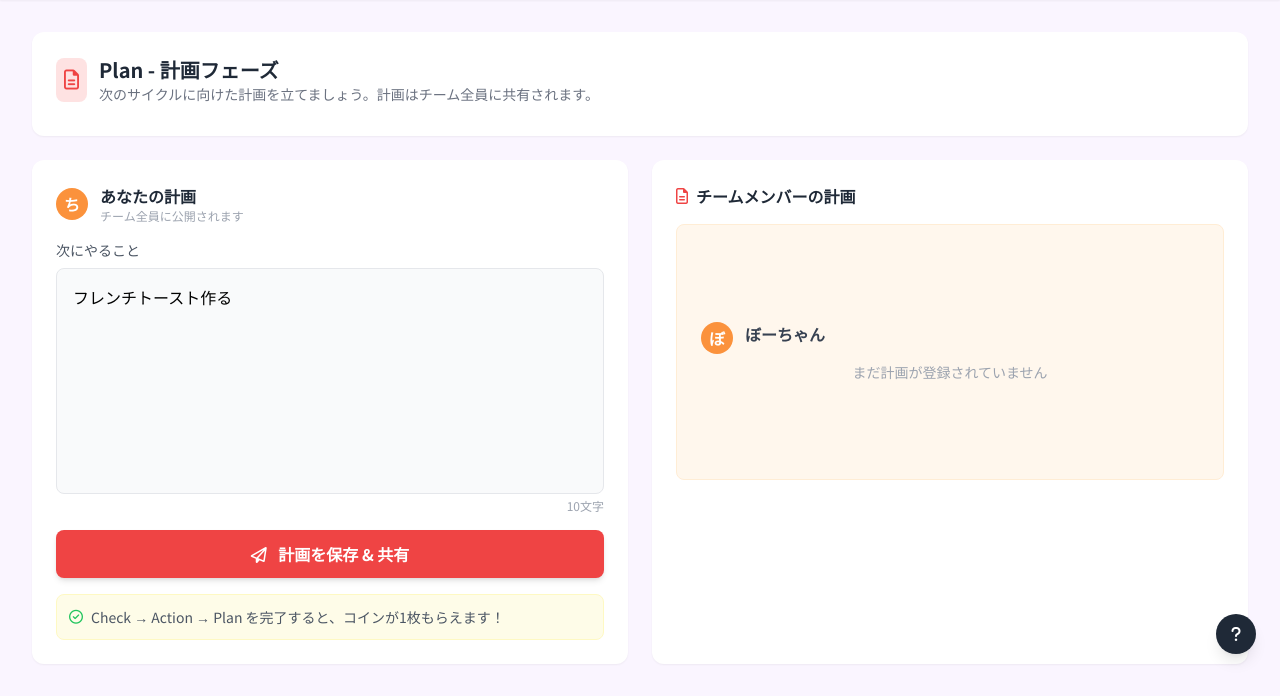
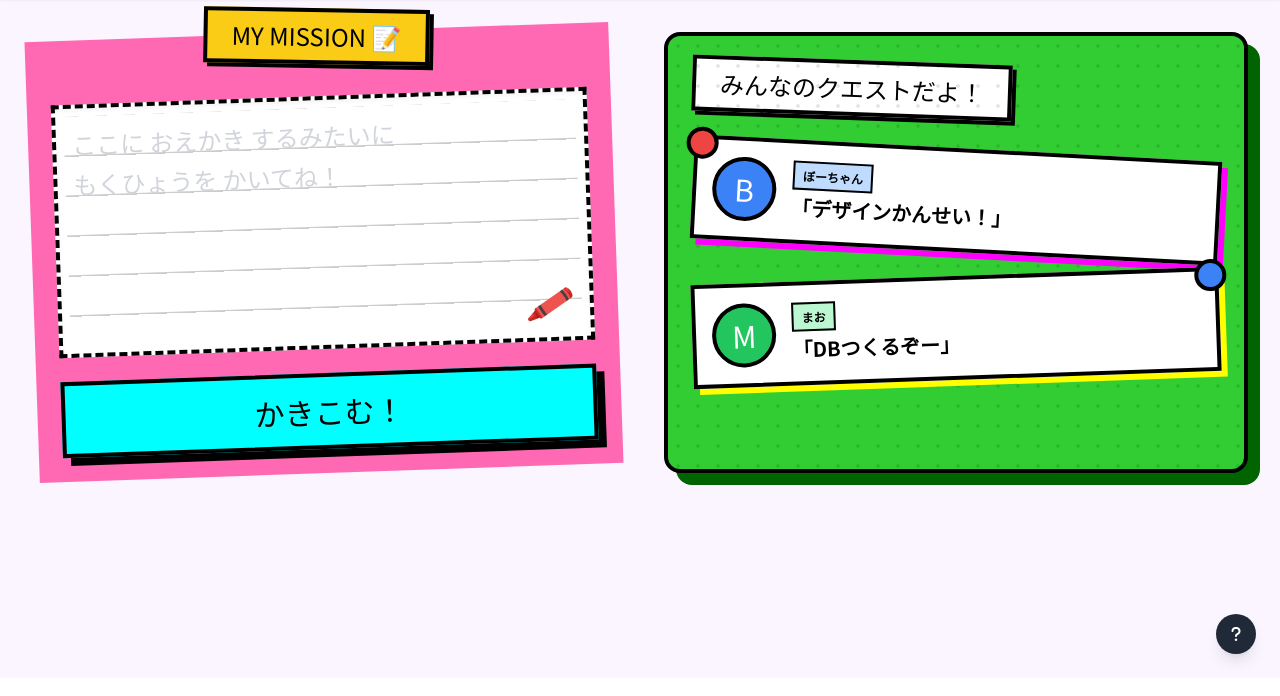
Before and after one commit to taiki-yokoyama/2025winterHackathonB, a PHP site: page / in a window 1280 px wide. Shown: the part 122-818 px from the top of the page. After the commit the page ends 791 px from the top, so only its background shows below. Run offline with PHP 8.4, Linux system fonts and the light colour scheme; some libraries are stand-ins or nearby versions.

Commit message:
完了した

```diff
--- a/src/plan/index.php
+++ b/src/plan/index.php
@@ -1,84 +1,52 @@
-<!-- Plan画面のコンテンツ（index.phpからincludeされる） -->
-<div class="bg-white rounded-xl shadow-sm p-6 mb-6">
-    <div class="flex items-center space-x-3 mb-2">
-        <div class="p-2 bg-red-100 rounded-lg text-red-500">
-            <i class="fa-regular fa-file-lines text-xl"></i>
-        </div>
-        <div>
-            <h2 class="text-xl font-bold text-gray-800">Plan - 計画フェーズ</h2>
-            <p class="text-sm text-gray-500">次のサイクルに向けた計画を立てましょう。計画はチーム全員に共有されます。</p>
-        </div>
-    </div>
-</div>
+<div class="grid grid-cols-1 lg:grid-cols-2 gap-12 h-full">
 
-<div class="grid grid-cols-1 lg:grid-cols-2 gap-6">
-    <!-- 左側：あなたの計画 -->
-    <div class="bg-white rounded-xl shadow-sm p-6 h-full flex flex-col">
-        <div class="flex items-center mb-4">
-            <div class="w-8 h-8 rounded-full bg-orange-400 text-white flex items-center justify-center font-bold mr-3">ち</div>
-            <div>
-                <h3 class="font-bold text-gray-800">あなたの計画</h3>
-                <p class="text-xs text-gray-400">チーム全員に公開されます</p>
-            </div>
+    <div class="toy-box p-6 bg-[#FF69B4] relative transform -rotate-2">
+        <div class="absolute -top-6 left-1/2 transform -translate-x-1/2 bg-yellow-400 border-4 border-black px-6 py-2 font-heavy text-2xl shadow-[4px_4px_0_#000] rotate-3 z-10">
+            MY MISSION 📝
         </div>
 
-        <form action="" method="POST" class="flex-grow flex flex-col">
-            <label class="text-sm text-gray-600 mb-2">次にやること</label>
-            <textarea
-                name="plan_content"
-                id="planContent"
-                class="w-full flex-grow p-4 border border-gray-200 rounded-lg resize-none focus:outline-none focus:ring-2 focus:ring-red-400 bg-gray-50"
-                rows="8"
-                placeholder="例：フレンチトースト作る"
-                oninput="updateCharCount()"
-            >フレンチトースト作る</textarea>
-            <div class="text-right text-xs text-gray-400 mt-1 mb-4">
-                <span id="charCount">10</span>文字
-            </div>
-            <button
-                type="submit"
-                class="w-full bg-red-500 hover:bg-red-600 text-white font-bold py-3 rounded-lg shadow-md transition duration-200"
-            >
-                <i class="fa-regular fa-paper-plane mr-2"></i> 計画を保存 & 共有
-            </button>
-        </form>
+        <div class="mt-10">
+            <form action="" method="POST" class="relative z-10">
+                <div class="relative p-2 bg-white border-4 border-dashed border-black shadow-inner">
+                    <textarea class="w-full h-56 bg-transparent resize-none focus:outline-none font-heavy text-gray-800 text-2xl leading-relaxed placeholder-gray-300 p-2"
+                        style="background-image: repeating-linear-gradient(transparent, transparent 38px, #ccc 39px, #ccc 40px); line-height: 40px;"
+                        placeholder="ここに おえかき するみたいに&#13;&#10;もくひょうを かいてね！"></textarea>
+                    <div class="absolute bottom-4 right-4 text-4xl transform rotate-12">🖍️</div>
+                </div>
 
-        <div class="mt-4 bg-yellow-50 border border-yellow-100 rounded-lg p-3 flex items-center text-sm text-gray-600">
-            <i class="fa-regular fa-circle-check text-green-500 mr-2"></i>
-            Check → Action → Plan を完了すると、コインが1枚もらえます！
+                <button type="button" class="mt-6 w-full bg-[#00FFFF] text-black font-heavy text-3xl py-4 border-4 border-black shadow-[8px_8px_0_#000] hover:translate-y-2 hover:shadow-[4px_4px_0_#000] transition-all group relative overflow-hidden">
+                    <span class="relative z-10 group-hover:scale-110 inline-block transition">かきこむ！</span>
+                </button>
+            </form>
         </div>
     </div>
 
-    <!-- 右側：チームメンバーの計画 -->
-    <div class="bg-white rounded-xl shadow-sm p-6 h-full">
-        <div class="flex items-center mb-4">
-            <i class="fa-regular fa-file-lines text-red-500 mr-2"></i>
-            <h3 class="font-bold text-gray-800">チームメンバーの計画</h3>
+    <div class="bg-[#32CD32] border-4 border-black p-6 shadow-[12px_12px_0_#006400] relative mt-8 lg:mt-0 rounded-[1rem]">
+        <h3 class="text-center font-heavy text-2xl mb-8 bg-white border-4 border-black inline-block px-6 py-2 shadow-[4px_4px_0_#000] mx-auto block transform rotate-2">
+            みんなのクエストだよ！
+        </h3>
+
+        <div class="space-y-6 relative z-10">
+            <div class="bg-white border-4 border-black p-4 flex items-center gap-4 shadow-[6px_6px_0_#FF00FF] transform rotate-3 hover:rotate-0 transition relative">
+                <div class="absolute -top-3 -left-3 w-8 h-8 bg-red-500 rounded-full border-4 border-black shadow-sm"></div>
+
+                <div class="w-16 h-16 bg-blue-500 text-white flex items-center justify-center font-heavy text-3xl border-4 border-black rounded-full">B</div>
+                <div>
+                    <span class="bg-blue-200 border-2 border-black px-2 py-1 text-xs font-bold">ぼーちゃん</span>
+                    <p class="font-bold text-xl mt-2 font-dot">「デザインかんせい！」</p>
+                </div>
+            </div>
+
+            <div class="bg-white border-4 border-black p-4 flex items-center gap-4 shadow-[6px_6px_0_#FFFF00] transform -rotate-2 hover:rotate-0 transition relative">
+                <div class="absolute -top-3 -right-3 w-8 h-8 bg-blue-500 rounded-full border-4 border-black shadow-sm"></div>
+
+                <div class="w-16 h-16 bg-green-500 text-white flex items-center justify-center font-heavy text-3xl border-4 border-black rounded-full">M</div>
+                <div>
+                    <span class="bg-green-200 border-2 border-black px-2 py-1 text-xs font-bold">まお</span>
+                    <p class="font-bold text-xl mt-2 font-dot">「DBつくるぞー」</p>
+                </div>
+            </div>
         </div>
-
-        <div class="bg-orange-50 rounded-lg p-6 border border-orange-100 flex flex-col items-center justify-center h-64">
-            <div class="w-full flex items-start mb-2">
-                <div class="w-8 h-8 rounded-full bg-orange-400 text-white flex items-center justify-center font-bold mr-3">ぼ</div>
-                <span class="font-bold text-gray-700">ぼーちゃん</span>
-            </div>
-            <p class="text-gray-400 text-sm">まだ計画が登録されていません</p>
-        </div>
+        <div class="absolute inset-0 bg-[radial-gradient(#000_2px,transparent_2px)] bg-[size:20px_20px] opacity-10 pointer-events-none"></div>
     </div>
 </div>
-
-<script>
-    function updateCharCount() {
-        const textarea = document.getElementById('planContent');
-        const charCount = document.getElementById('charCount');
-        if (textarea && charCount) {
-            charCount.textContent = textarea.value.length;
-        }
-    }
-
-    // ページ読み込み時に文字数を更新
-    if (document.readyState === 'loading') {
-        document.addEventListener('DOMContentLoaded', updateCharCount);
-    } else {
-        updateCharCount();
-    }
-</script>
```
